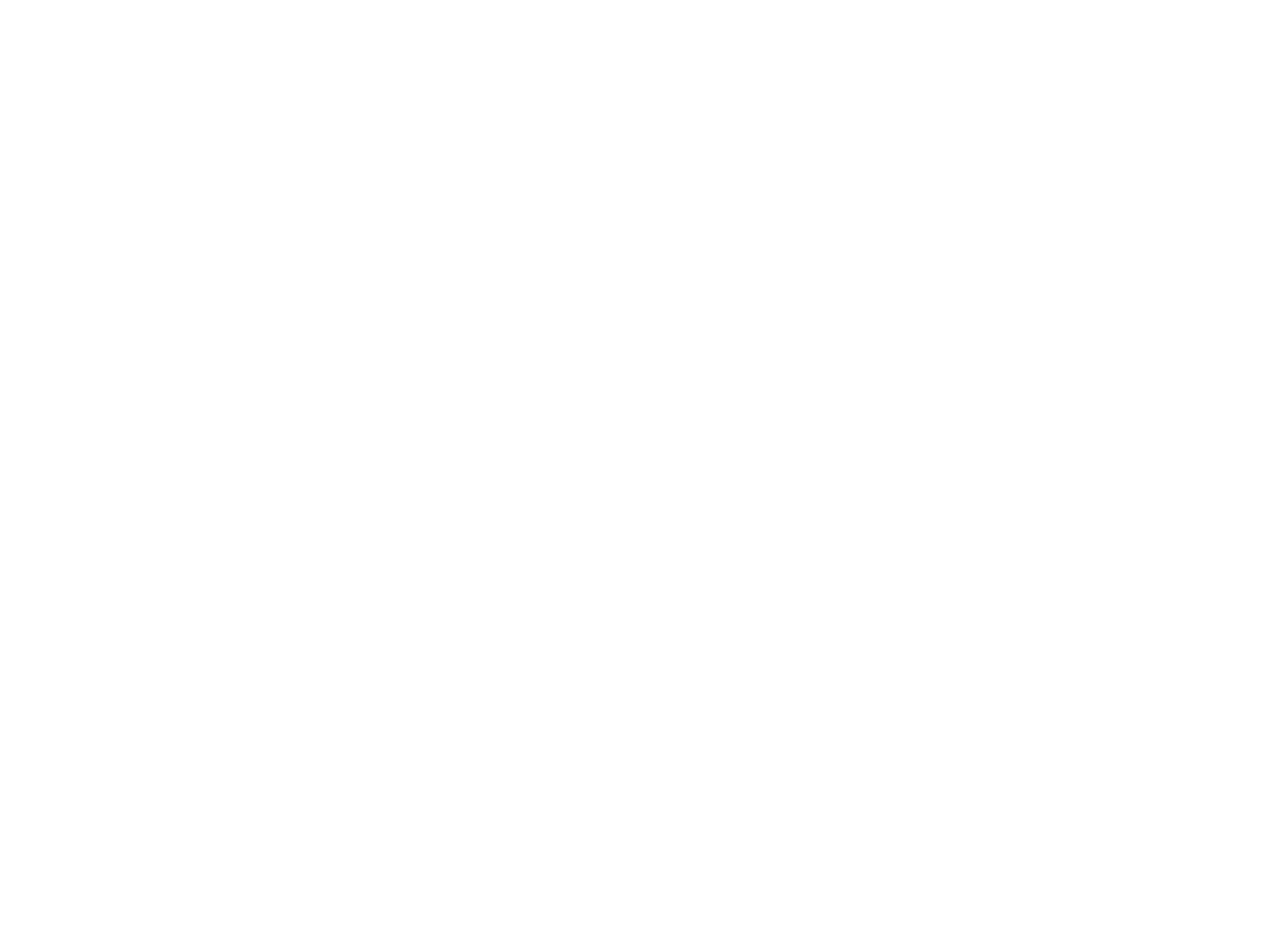
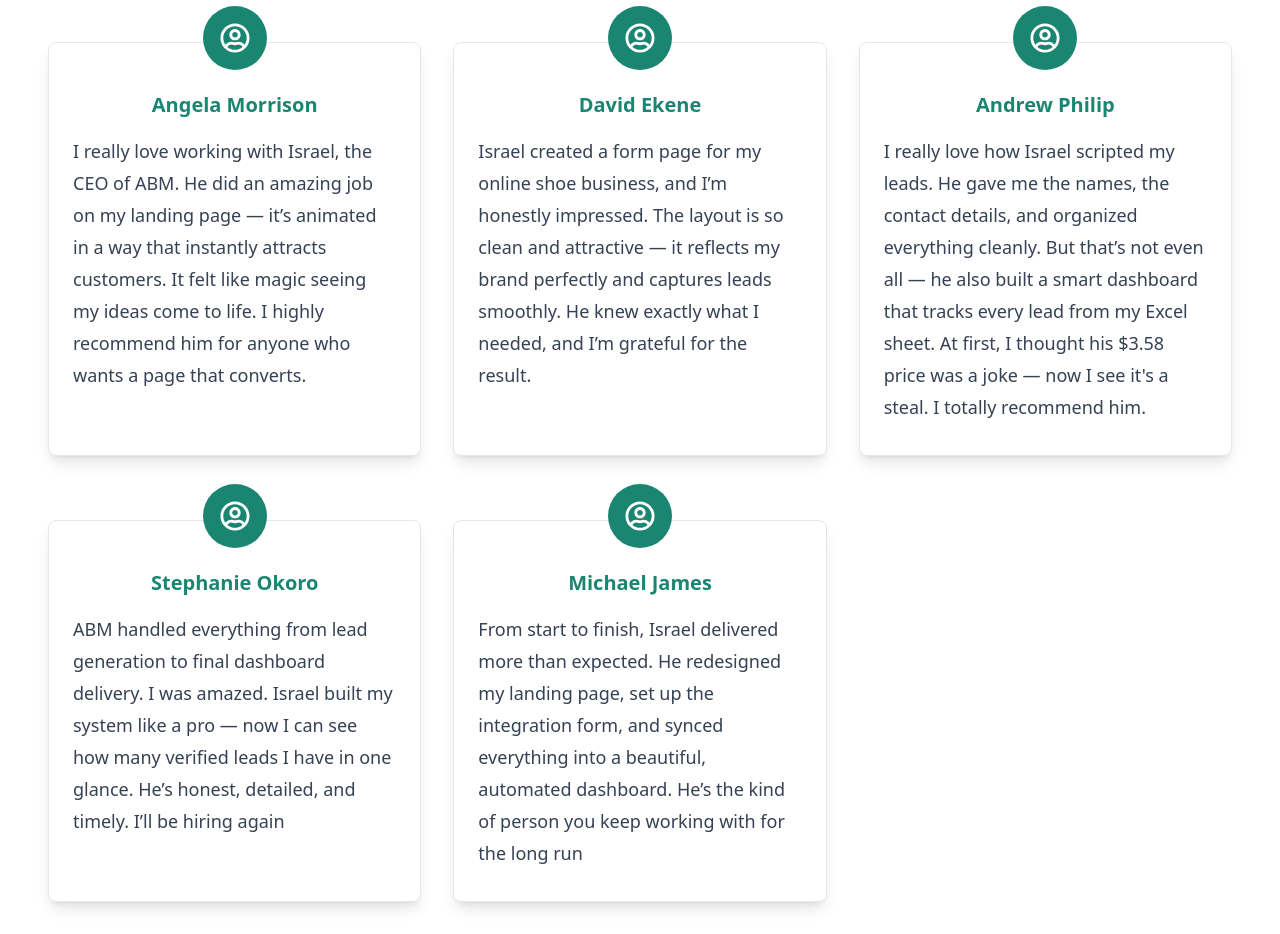
Before and after one commit to ShinobiKoda/abm, a Next.js app: page / in a window 1280 px wide. Shown: the part 2360-3294 px from the top of the page. Before the commit the page ends 2346 px from the top, so only its background shows below. Built offline with nearby package versions, Linux system fonts and the light colour scheme.

Commit message:
feat: update motion library and refactor animations in Homepage and Navbar components for improved performance and consistency

```diff
--- a/package.json
+++ b/package.json
@@ -9,7 +9,7 @@
     "lint": "next lint"
   },
   "dependencies": {
-    "motion": "^12.23.6",
+    "motion": "^12.16.0",
     "next": "15.4.2",
     "react": "19.1.0",
     "react-dom": "19.1.0",
--- a/src/components/Homepage.tsx
+++ b/src/components/Homepage.tsx
@@ -1,5 +1,5 @@
 "use client";
-import { motion } from "framer-motion";
+import { motion } from "motion/react";
 import {
   fadeInUp,
   fadeIn,
@@ -13,6 +13,36 @@
 import { RiShoppingBag4Line } from "react-icons/ri";
 import { PiChairThin } from "react-icons/pi";
 import { MdOutlineRealEstateAgent } from "react-icons/md";
+import { FaRegUserCircle } from "react-icons/fa";
+import { div } from "motion/react-client";
+
+const testimonials = [
+  {
+    name: "Angela Morrison",
+    review:
+      "I really love working with Israel, the CEO of ABM. He did an amazing job on my landing page — it’s animated in a way that instantly attracts customers. It felt like magic seeing my ideas come to life. I highly recommend him for anyone who wants a page that converts.",
+  },
+  {
+    name: "David Ekene",
+    review:
+      "Israel created a form page for my online shoe business, and I’m honestly impressed. The layout is so clean and attractive — it reflects my brand perfectly and captures leads smoothly. He knew exactly what I needed, and I’m grateful for the result.",
+  },
+  {
+    name: "Andrew Philip",
+    review:
+      "I really love how Israel scripted my leads. He gave me the names, the contact details, and organized everything cleanly. But that’s not even all — he also built a smart dashboard that tracks every lead from my Excel sheet. At first, I thought his $3.58 price was a joke — now I see it's a steal. I totally recommend him.",
+  },
+  {
+    name: "Stephanie Okoro",
+    review:
+      "ABM handled everything from lead generation to final dashboard delivery. I was amazed. Israel built my system like a pro — now I can see how many verified leads I have in one glance. He’s honest, detailed, and timely. I’ll be hiring again",
+  },
+  {
+    name: "Michael James",
+    review:
+      "From start to finish, Israel delivered more than expected. He redesigned my landing page, set up the integration form, and synced everything into a beautiful, automated dashboard. He’s the kind of person you keep working with for the long run",
+  },
+];
 
 export function Homepage() {
   return (
@@ -20,16 +50,7 @@
       initial="hidden"
       animate="visible"
       exit={{ opacity: 0, y: -20 }}
-      variants={{
-        hidden: { opacity: 0 },
-        visible: {
-          opacity: 1,
-          transition: {
-            duration: 0.6,
-            delay: 0.1,
-          },
-        },
-      }}
+      variants={fadeIn}
     >
       <div className="w-full py-8 mt-[10px]">
         <section className="bg-[#1a8671]"></section>
@@ -37,9 +58,9 @@
         <section>
           <motion.div
             initial="hidden"
-            whileInView="visible"
-            viewport={{ once: true, amount: 0.2 }}
-            variants={fadeIn}
+            animate="visible"
+            variants={fadeInDown}
+            transition={{ delay: 0.3 }}
           >
             <h1 className="text-2xl lg:text-4xl text-center font-semibold">
               Affiliate <span className=" text-[#1a8671]">Business</span>{" "}
@@ -48,9 +69,9 @@
           </motion.div>
           <motion.div
             initial="hidden"
-            whileInView="visible"
-            viewport={{ once: true, amount: 0.1 }}
+            animate="visible"
             variants={zoomIn}
+            transition={{ delay: 0.6 }}
           >
             <div
               className="w-full h-[500px] bg-center bg-cover mt-8"
@@ -62,9 +83,9 @@
 
           <motion.div
             initial="hidden"
-            whileInView="visible"
-            viewport={{ once: true, amount: 0.1 }}
+            animate="visible"
             variants={fadeInUp}
+            transition={{ delay: 0.9 }}
           >
             <div className="mt-28 w-full px-4 lg:px-12 max-w-[1440px] mx-auto">
               <div className="w-full flex-col space-y-2">
@@ -76,9 +97,9 @@
 
               <motion.div
                 initial="hidden"
-                whileInView="visible"
-                viewport={{ once: true, amount: 0.1 }}
+                animate="visible"
                 variants={staggerChildren}
+                transition={{ delay: 1.2 }}
               >
                 <div className="w-full max-w-[1440px] mx-auto mt-8 grid grid-cols-1 lg:grid-cols-2 gap-8">
                   <motion.div variants={fadeInUp}>
@@ -91,7 +112,7 @@
                         className="w-full max-w-[400px] h-[300px] bg-center bg-contain bg-no-repeat"
                         style={{
                           backgroundImage:
-                            "url('	https://us-ms.gr-cdn.com/getresponse-tnbXo/photos/b072e267-7e84-46fe-a9b3-23084ec2d5b5.jpg')",
+                            "url('https://us-ms.gr-cdn.com/getresponse-tnbXo/photos/b072e267-7e84-46fe-a9b3-23084ec2d5b5.jpg')",
                         }}
                       ></div>
                       <p className="text-white font-medium py-6 w-full bg-[#1a8671] px-3 text-base lg:text-xl max-w-[500px] text-center">
@@ -125,9 +146,9 @@
 
           <motion.div
             initial="hidden"
-            whileInView="visible"
-            viewport={{ once: true, amount: 0.1 }}
+            animate="visible"
             variants={fadeIn}
+            transition={{ delay: 1.8 }}
           >
             <div className="w-full mt-[200px]  px-4 lg:px-12 max-w-[1440px] mx-auto">
               <div className="w-full flex-col space-y-2">
@@ -139,9 +160,9 @@
 
               <motion.div
                 initial="hidden"
-                whileInView="visible"
-                viewport={{ once: true, amount: 0.1 }}
+                animate="visible"
                 variants={staggerChildren}
+                transition={{ delay: 2.1 }}
                 className="w-full grid gap-12 grid-cols-1 sm:grid-cols-2 lg:grid-cols-3 mt-[80px]"
               >
                 <motion.div variants={fadeInUp} className="flex flex-col gap-4">
@@ -230,14 +251,48 @@
             </div>
           </motion.div>
 
+          <motion.div
+            initial="hidden"
+            animate="visible"
+            variants={fadeIn}
+            transition={{ delay: 2.4 }}
+          >
             <div className="w-full mt-[200px]  px-4 lg:px-12 max-w-[1440px] mx-auto">
               <div className="w-full flex-col space-y-2">
                 <h2 className="font-bold text-xl lg:text-3xl italic text-[#1a8671]">
                   Customer Reviews and Testimonials
                 </h2>
-              <div className="w-full h-1 bg-[#1a8671]"></div>
+                <div className="w-full h-1 bg-[#1a8671]  mb-14"></div>
               </div>
+              <motion.div
+                className="grid grid-cols-1 md:grid-cols-2 lg:grid-cols-3 gap-8"
+                initial="hidden"
+                animate="visible"
+                variants={staggerChildren}
+                transition={{ delay: 2.7 }}
+              >
+                {testimonials.map((testimonial, index) => (
+                  <motion.div
+                    key={index}
+                    variants={fadeInUp}
+                    className="w-full flex flex-col items-center justify-start relative pt-8"
+                  >
+                    <div className="w-16 h-16 rounded-full bg-[#1a8671] flex items-center justify-center absolute z-20 -top-1 left-1/2 transform -translate-x-1/2">
+                      <FaRegUserCircle size={30} className="text-white" />
                     </div>
+                    <div className="bg-white border border-gray-200 px-6 py-8 pt-12 rounded-lg shadow-lg w-full h-full min-h-[280px] flex flex-col">
+                      <h3 className="font-semibold text-lg lg:text-xl text-[#1a8671] mb-4 text-center">
+                        {testimonial.name}
+                      </h3>
+                      <p className="text-gray-700 text-base leading-8 font-medium lg:text-lg flex-1">
+                        {testimonial.review}
+                      </p>
+                    </div>
+                  </motion.div>
+                ))}
+              </motion.div>
+            </div>
+          </motion.div>
         </section>
       </div>
     </motion.div>
--- a/src/components/animations/motion.tsx
+++ b/src/components/animations/motion.tsx
@@ -1,136 +1,103 @@
-export const fadeInUp = {
+import { Variants } from "motion/react";
+
+export const fadeInUp: Variants = {
   hidden: { opacity: 0, y: 30 },
   visible: {
     opacity: 1,
     y: 0,
+    transition: { duration: 0.6, ease: "easeOut" },
+  },
+};
+
+export const fadeIn: Variants = {
+  hidden: { opacity: 0 },
+  visible: {
+    opacity: 1,
+    transition: { duration: 0.8, ease: "easeOut" },
+  },
+};
+
+export const slideInFromRight: Variants = {
+  hidden: { x: "100%" },
+  visible: {
+    x: "0%",
+    transition: { duration: 0.4, ease: "easeInOut" },
+  },
+};
+
+export const staggerChildren: Variants = {
+  hidden: { opacity: 0 },
+  visible: {
+    opacity: 1,
     transition: {
-      duration: 0.8,
+      staggerChildren: 0.2,
     },
   },
 };
 
-export const fadeIn = {
-  hidden: { opacity: 0 },
-  visible: {
-    opacity: 1,
-    transition: {
-      duration: 1.0,
-    },
-  },
-};
-
-export const slideInFromRight = {
-  hidden: { x: "100%" },
-  visible: { x: "0%", transition: { duration: 0.4 } },
-};
-
-export const staggerChildren = {
-  hidden: { opacity: 0 },
-  visible: {
-    opacity: 1,
-    transition: {
-      staggerChildren: 0.15,
-      delayChildren: 0.2,
-    },
-  },
-};
-
-export const navbarStaggerChildren = {
-  hidden: { opacity: 0 },
-  visible: {
-    opacity: 1,
-    transition: {
-      staggerChildren: 0.15,
-      delayChildren: 0.2,
-    },
-  },
-};
-
-export const staggerItem = {
-  hidden: { opacity: 0, y: 20 },
-  visible: {
-    opacity: 1,
-    y: 0,
-    transition: {
-      duration: 0.6,
-    },
-  },
-};
-
-export const navbarStaggerItem = {
-  hidden: { opacity: 0, y: -15 },
-  visible: {
-    opacity: 1,
-    y: 0,
-    transition: {
-      duration: 0.7,
-    },
-  },
-};
-
-export const fadeInDown = {
+export const fadeInDown: Variants = {
   hidden: { opacity: 0, y: -30 },
   visible: {
     opacity: 1,
     y: 0,
-    transition: {
-      duration: 0.8,
-    },
+    transition: { duration: 0.6, ease: "easeOut" },
   },
 };
 
-export const zoomIn = {
-  hidden: { scale: 0.95, opacity: 0 },
+export const zoomIn: Variants = {
+  hidden: { scale: 0.8, opacity: 0 },
   visible: {
     scale: 1,
     opacity: 1,
-    transition: {
-      duration: 0.8,
-    },
+    transition: { duration: 1.7, ease: "easeOut" },
   },
 };
 
-export const zoomOut = {
+export const zoomOut: Variants = {
   hidden: { scale: 1.2, opacity: 0 },
   visible: {
     scale: 1,
     opacity: 1,
-    transition: { duration: 0.7 },
+    transition: { duration: 0.7, ease: "easeOut" },
   },
 };
 
-export const rotateIn = {
+export const rotateIn: Variants = {
   hidden: { rotate: -90, opacity: 0 },
   visible: {
     rotate: 0,
     opacity: 1,
-    transition: { duration: 0.8 },
+    transition: { duration: 0.8, ease: "easeOut" },
   },
 };
 
-export const slideInFromLeft = {
+export const slideInFromLeft: Variants = {
   hidden: { x: "-100%" },
-  visible: { x: "0%", transition: { duration: 0.8 } },
+  visible: {
+    x: "0%",
+    transition: { duration: 0.8, ease: "easeInOut" },
+  },
 };
 
-export const bounce = {
+export const bounce: Variants = {
   hidden: { y: 0 },
   visible: {
     y: [0, -20, 0],
     transition: {
       duration: 0.6,
+      ease: "easeOut",
       repeat: Infinity,
-      repeatType: "loop" as const,
+      repeatType: "loop",
     },
   },
 };
 
-export const scaleOnHover = {
+export const scaleOnHover: Variants = {
   hidden: { scale: 1 },
   visible: {
     scale: 1,
     transition: {
-      type: "spring" as const,
+      type: "spring",
       stiffness: 300,
       damping: 20,
     },
@@ -138,7 +105,7 @@
   hover: {
     scale: 1.02,
     transition: {
-      type: "spring" as const,
+      type: "spring",
       stiffness: 400,
       damping: 25,
     },
```
Also changed, not shown: src/components/layout/Navbar.tsx (+18 -67 lines), 1 other file (tests, documents, lock files or other folders). Lines whose indentation alone changed are shown as unchanged.
